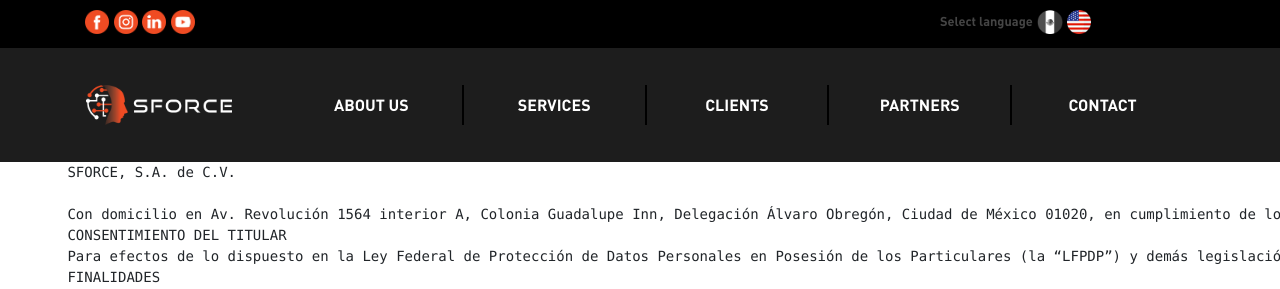
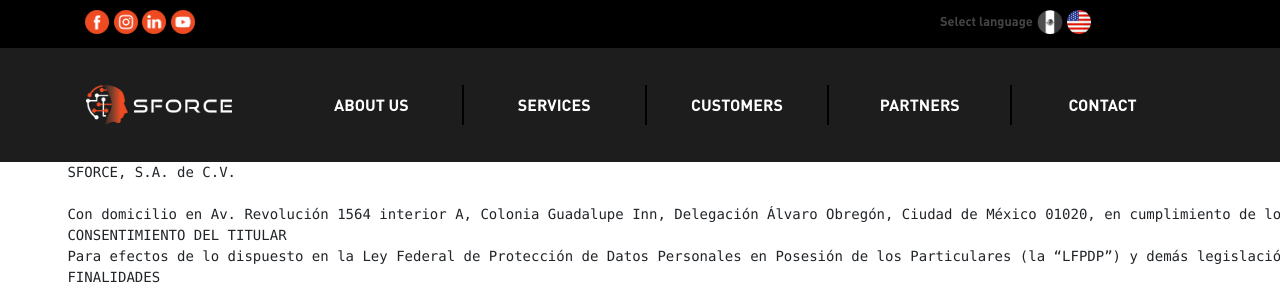
Before and after one commit to smartforcemx/sforce-jekyll, a Jekyll site: the page built from en/politics.html, in a window 1280 px wide. Shown: the top 289 px of the page. Built offline with Jekyll 4.4.1, drawn with Linux system fonts in a browser that asks for light colours; nearby versions of some CDN libraries.

Commit message:
Update from Forestry.io Rafael Castañeda Garduño updated _data/header.yml

```diff
--- a/_data/header.yml
+++ b/_data/header.yml
@@ -1,3 +1,4 @@
+---
 index:
   url:
     es: "/index.html"
@@ -19,7 +20,7 @@ servicios:
 clientes:
   texto:
     es: Nuestros clientes
-    en: Clients
+    en: Customers
   url:
     es: "/clientes.html"
     en: "/en/clients.html"
```
